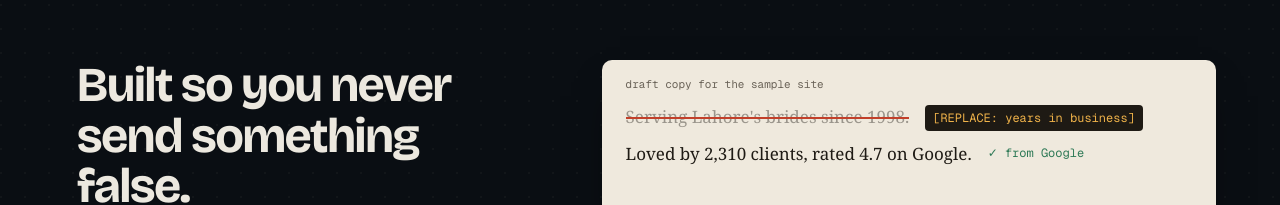
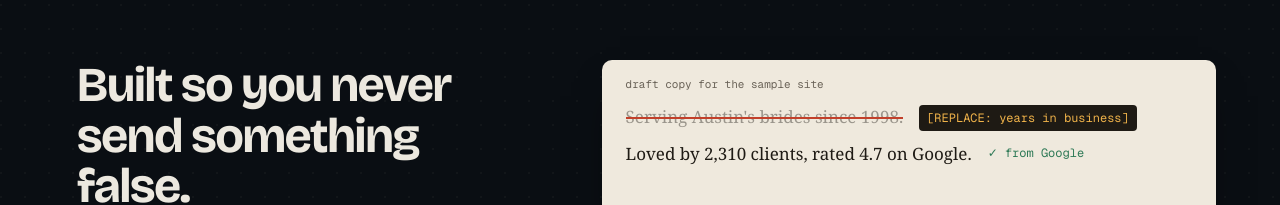
Before and after one commit to hassaan-pro/lead-to-launch, a Next.js app in the folder lead-to-launch/app/: page / in a window 1280 px wide. Shown: the part 10916-11121 px from the top of the page. Built offline with nearby package versions, Linux system fonts and the light colour scheme; no server answers.

Commit message:
Go global: remove Lahore/Pakistan framing from product copy, demos and defaults

```diff
--- a/lead-to-launch/app/components/story/Truth.tsx
+++ b/lead-to-launch/app/components/story/Truth.tsx
@@ -47,7 +47,7 @@ function SlipInvented({ p }: { p: P }) {
     <div className="space-y-2 text-[15px] short:text-[14px] md:space-y-2.5 md:text-[17px]" style={{ fontFamily: SERIF }}>
       <div className="flex flex-wrap items-center gap-x-4 gap-y-1.5">
         <span className="relative inline-block">
-          <motion.span style={{ opacity: dim }} className="inline-block">Serving Lahore&apos;s brides since 1998.</motion.span>
+          <motion.span style={{ opacity: dim }} className="inline-block">Serving Austin&apos;s brides since 1998.</motion.span>
           <motion.span aria-hidden="true" style={{ width: strike }} className="absolute left-0 top-1/2 h-[2px] bg-[#C2402A]" />
         </span>
         <motion.span style={{ opacity: chip, y: chipY }}><Chip>[REPLACE: years in business]</Chip></motion.span>
```
